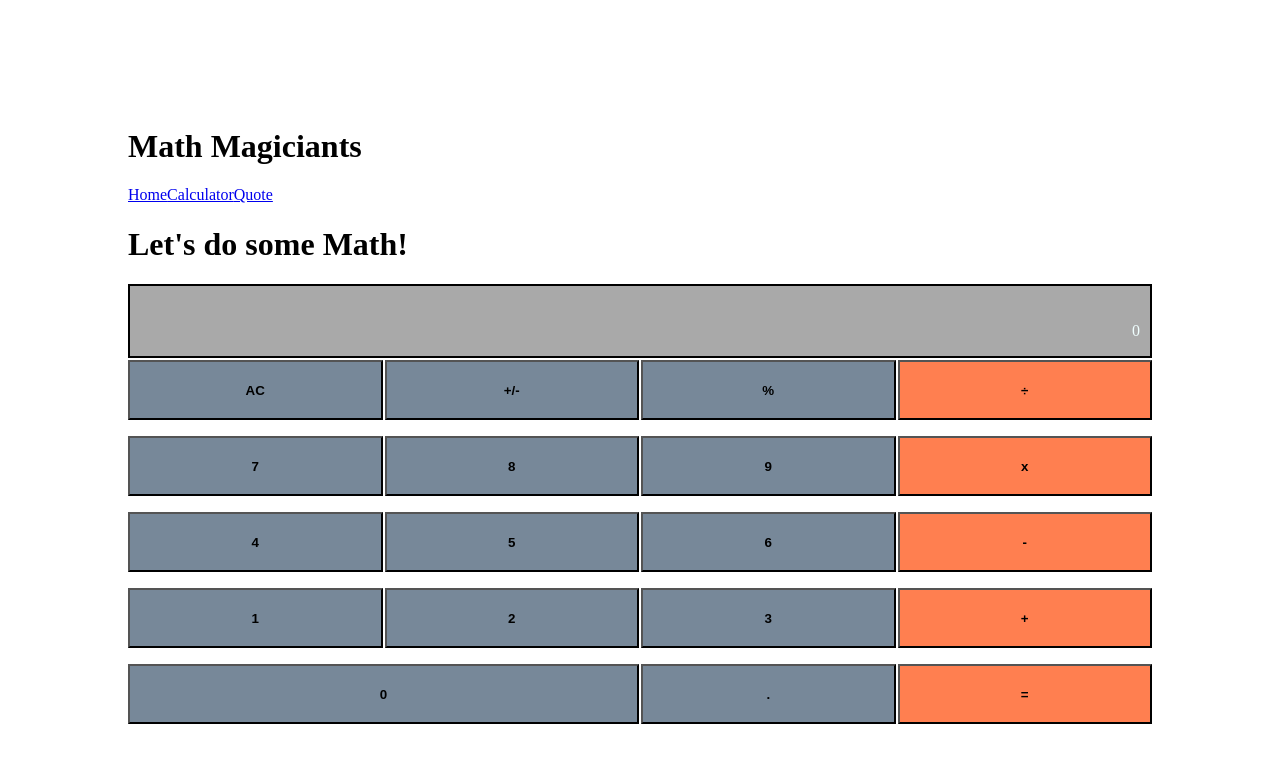
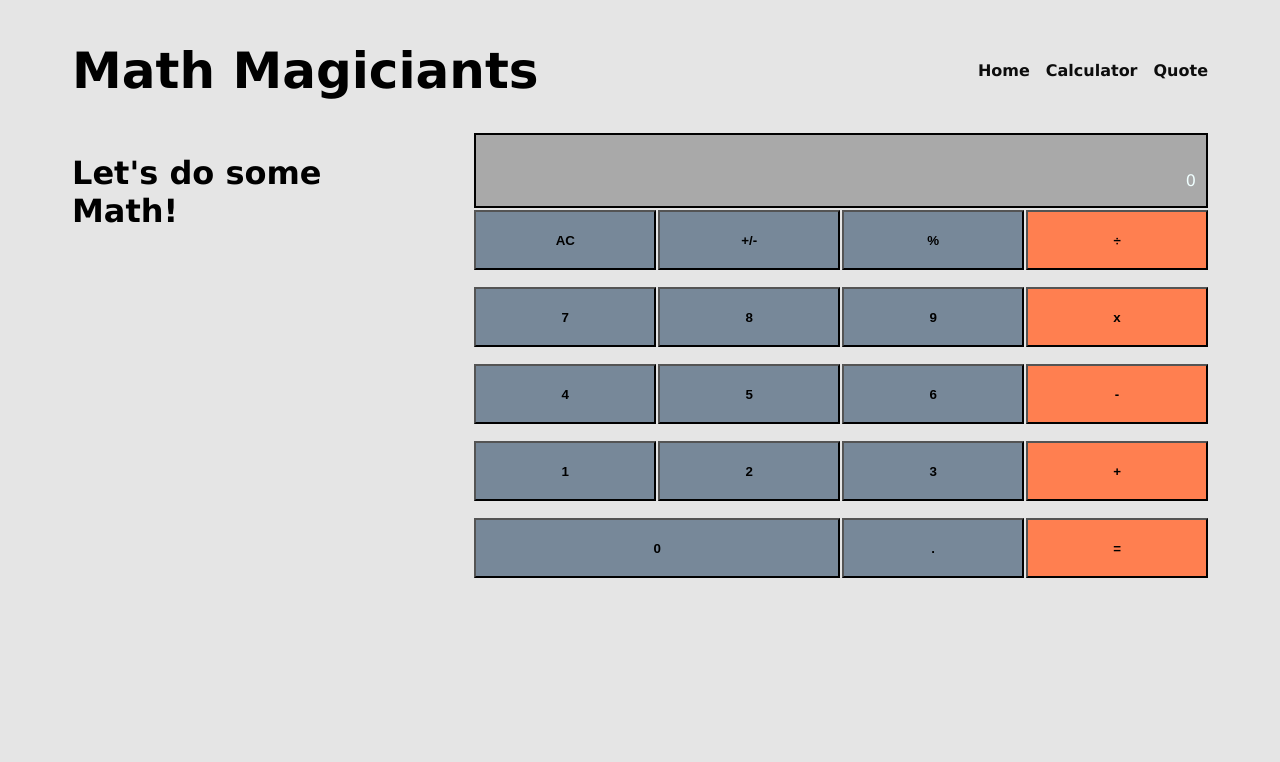
Before and after one commit to AntonioHincapie/mm-project, a React (Create React App) app: page /calculate in a window 1280 px wide. Shown: the top 762 px of the page. Built offline with nearby package versions, Linux system fonts and the light colour scheme.

Commit message:
Add style

```diff
--- a/src/App.css
+++ /dev/null
@@ -1,95 +0,0 @@
-.calculatorContainer {
-  display: grid;
-  grid-template-columns: 1fr 1fr 1fr 1fr;
-  grid-template-rows: 1fr 1fr 1fr 1fr 1fr 1fr;
-  gap: 2px 2px;
-  grid-auto-flow: row;
-  grid-template-areas:
-    "result result result result"
-    "clearCal masMenos porcentaje division"
-    "siete ocho nueve multiplicacion"
-    "cuatro cinco seis resta"
-    "uno dos tres suma"
-    "cero cero punto igual";
-  text-align: center;
-}
-
-.result {
-  grid-area: result;
-}
-
-.clearCal {
-  grid-area: clearCal;
-}
-
-.masMenos {
-  grid-area: masMenos;
-}
-
-.porcentaje {
-  grid-area: porcentaje;
-}
-
-.division {
-  grid-area: division;
-}
-
-.siete {
-  grid-area: siete;
-}
-
-.ocho {
-  grid-area: ocho;
-}
-
-.nueve {
-  grid-area: nueve;
-}
-
-.multiplicacion {
-  grid-area: multiplicacion;
-}
-
-.cuatro {
-  grid-area: cuatro;
-}
-
-.cinco {
-  grid-area: cinco;
-}
-
-.seis {
-  grid-area: seis;
-}
-
-.resta {
-  grid-area: resta;
-}
-
-.uno {
-  grid-area: uno;
-}
-
-.dos {
-  grid-area: dos;
-}
-
-.tres {
-  grid-area: tres;
-}
-
-.suma {
-  grid-area: suma;
-}
-
-.cero {
-  grid-area: cero;
-}
-
-.punto {
-  grid-area: punto;
-}
-
-.igual {
-  grid-area: igual;
-}
--- a/src/App.js
+++ b/src/App.js
@@ -1,6 +1,5 @@
 import React from 'react';
 import { Route, Routes } from 'react-router-dom';
-import './App.css';
 import Home from './components/home';
 import MyCalculator from './components/calculator';
 import Quote from './components/quote';
@@ -8,7 +7,6 @@ import Quote from './components/quote';
 function App() {
   return (
     <div>
-      <h1>Math Magiciants</h1>
       <Routes>
         <Route path='/' element={<Home />} />
         <Route path='/calculate' element={<MyCalculator />} />
--- a/src/components/calculator.css
+++ b/src/components/calculator.css
@@ -6,6 +6,11 @@ button {
 
 button:active {
   transform: translateY(4px);
+}
+
+.calculator-content {
+  display: flex;
+  gap: 4em;
 }
 
 .result {
@@ -41,3 +46,100 @@ button:active {
 .igual {
   background-color: coral;
 }
+
+.calculatorContainer {
+  width: 70%;
+  display: grid;
+  grid-template-columns: 1fr 1fr 1fr 1fr;
+  grid-template-rows: 1fr 1fr 1fr 1fr 1fr 1fr;
+  gap: 2px 2px;
+  grid-auto-flow: row;
+  grid-template-areas:
+    "result result result result"
+    "clearCal masMenos porcentaje division"
+    "siete ocho nueve multiplicacion"
+    "cuatro cinco seis resta"
+    "uno dos tres suma"
+    "cero cero punto igual";
+  text-align: center;
+}
+
+.result {
+  grid-area: result;
+}
+
+.clearCal {
+  grid-area: clearCal;
+}
+
+.masMenos {
+  grid-area: masMenos;
+}
+
+.porcentaje {
+  grid-area: porcentaje;
+}
+
+.division {
+  grid-area: division;
+}
+
+.siete {
+  grid-area: siete;
+}
+
+.ocho {
+  grid-area: ocho;
+}
+
+.nueve {
+  grid-area: nueve;
+}
+
+.multiplicacion {
+  grid-area: multiplicacion;
+}
+
+.cuatro {
+  grid-area: cuatro;
+}
+
+.cinco {
+  grid-area: cinco;
+}
+
+.seis {
+  grid-area: seis;
+}
+
+.resta {
+  grid-area: resta;
+}
+
+.uno {
+  grid-area: uno;
+}
+
+.dos {
+  grid-area: dos;
+}
+
+.tres {
+  grid-area: tres;
+}
+
+.suma {
+  grid-area: suma;
+}
+
+.cero {
+  grid-area: cero;
+}
+
+.punto {
+  grid-area: punto;
+}
+
+.igual {
+  grid-area: igual;
+}
--- a/src/components/calculator.js
+++ b/src/components/calculator.js
@@ -27,6 +27,7 @@ export default function MyCalculator() {
       <div className='nav'>
         <NavBar />
       </div>
+      <div className='calculator-content'>
         <div className='calculator-title'>
           <h1>Let's do some Math!</h1>
         </div>
@@ -55,5 +56,6 @@ export default function MyCalculator() {
           <button type="button" className="igual" onClick={calc}>=</button>
         </div>
       </div>
+    </div>
   );
 }
--- /dev/null
+++ b/src/components/home.css
@@ -0,0 +1,13 @@
+.home-content {
+  padding: 0 3%;
+}
+
+.home-content h1 {
+  font-size: 35px;
+  font-style: italic;
+}
+
+.home-content p {
+  font-size: 18px;
+  font-weight:bold;
+}
--- a/src/components/home.js
+++ b/src/components/home.js
@@ -1,5 +1,6 @@
 import React from 'react';
 import NavBar from './navbar';
+import './home.css';
 
 export default function Home() {
   return (
--- /dev/null
+++ b/src/components/navbar.css
@@ -0,0 +1,24 @@
+.navbar {
+  display: flex;
+  justify-content: space-between;
+  align-items: center;
+}
+
+.navbar h1 {
+  font-size: 50px;
+}
+
+.navlinks {
+  display: flex;
+  gap: 1rem;
+}
+
+.navlinks a {
+  font-weight: 700;
+  text-decoration: none;
+  color: #0d0d0d;
+}
+
+.navlinks a:active {
+  color: #0d0d0d;
+}
--- a/src/components/navbar.js
+++ b/src/components/navbar.js
@@ -1,10 +1,14 @@
 import React from 'react';
 import { Link } from 'react-router-dom';
+import './navbar.css';
 
 export default function NavBar() {
   return (
     <div className='navbar'>
-      <nav>
+      <div>
+        <h1>Math Magiciants</h1>
+      </div>
+      <nav className='navlinks'>
         <Link to="/">Home</Link>
         <Link to="/calculate">Calculator</Link>
         <Link to="/quote">Quote</Link>
--- /dev/null
+++ b/src/components/quote.css
@@ -0,0 +1,5 @@
+.quote-content {
+  padding: 10% 15%;
+  font-size: 25px;
+  font-weight: 600;
+}
--- a/src/components/quote.js
+++ b/src/components/quote.js
@@ -1,5 +1,6 @@
 import React from 'react';
 import NavBar from './navbar';
+import './quote.css';
 
 export default function Quote() {
   return (
--- a/src/index.css
+++ b/src/index.css
@@ -1,4 +1,5 @@
 body {
-  margin: 10%;
-  justify-content: center;
+  font-family:'Lucida Sans', 'Lucida Sans Regular', 'Lucida Grande', 'Lucida Sans Unicode', Geneva, Verdana, sans-serif;
+  padding: 0 5%;
+  background-color: #e5e5e5;
 }
```
Lines whose indentation alone changed are shown as unchanged.
